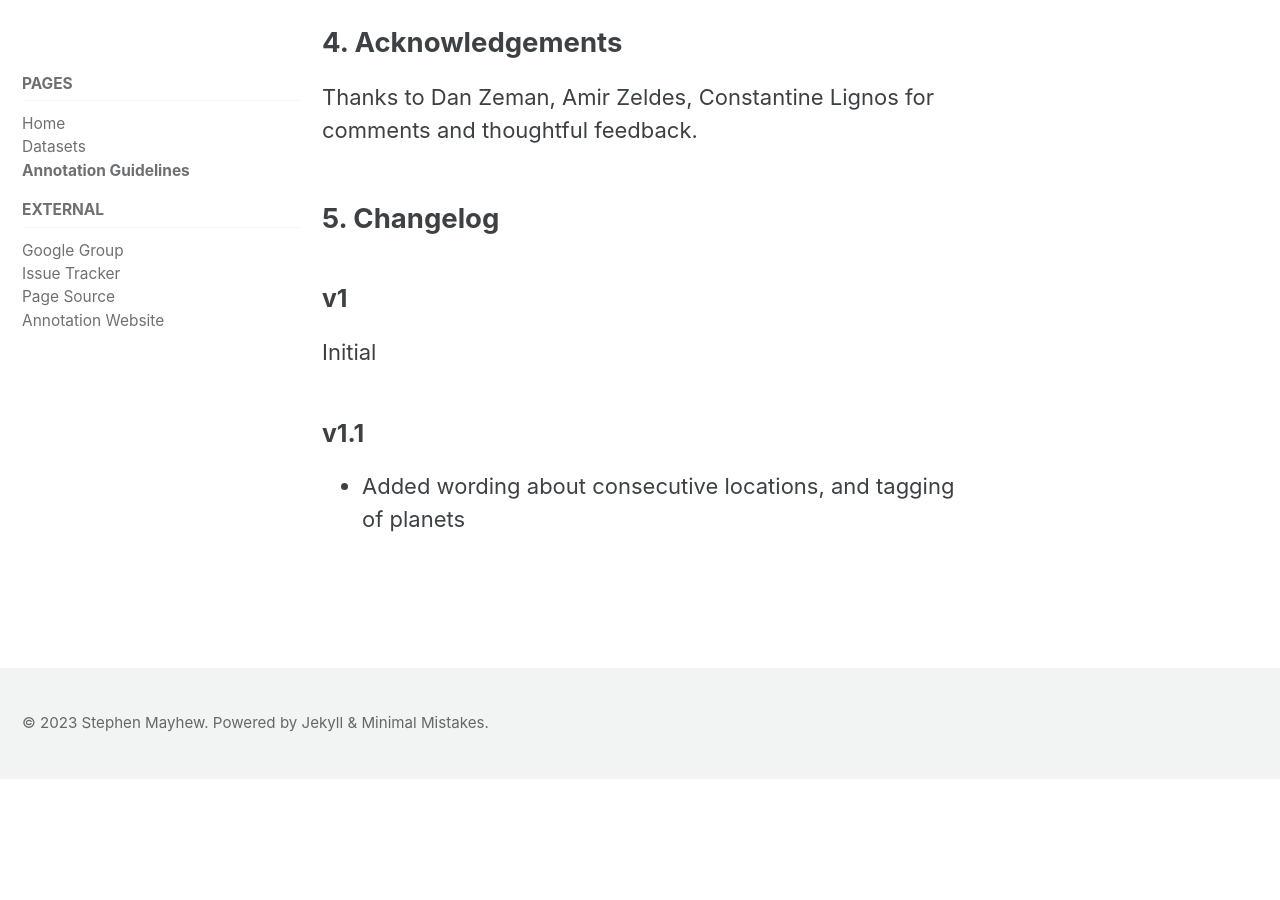
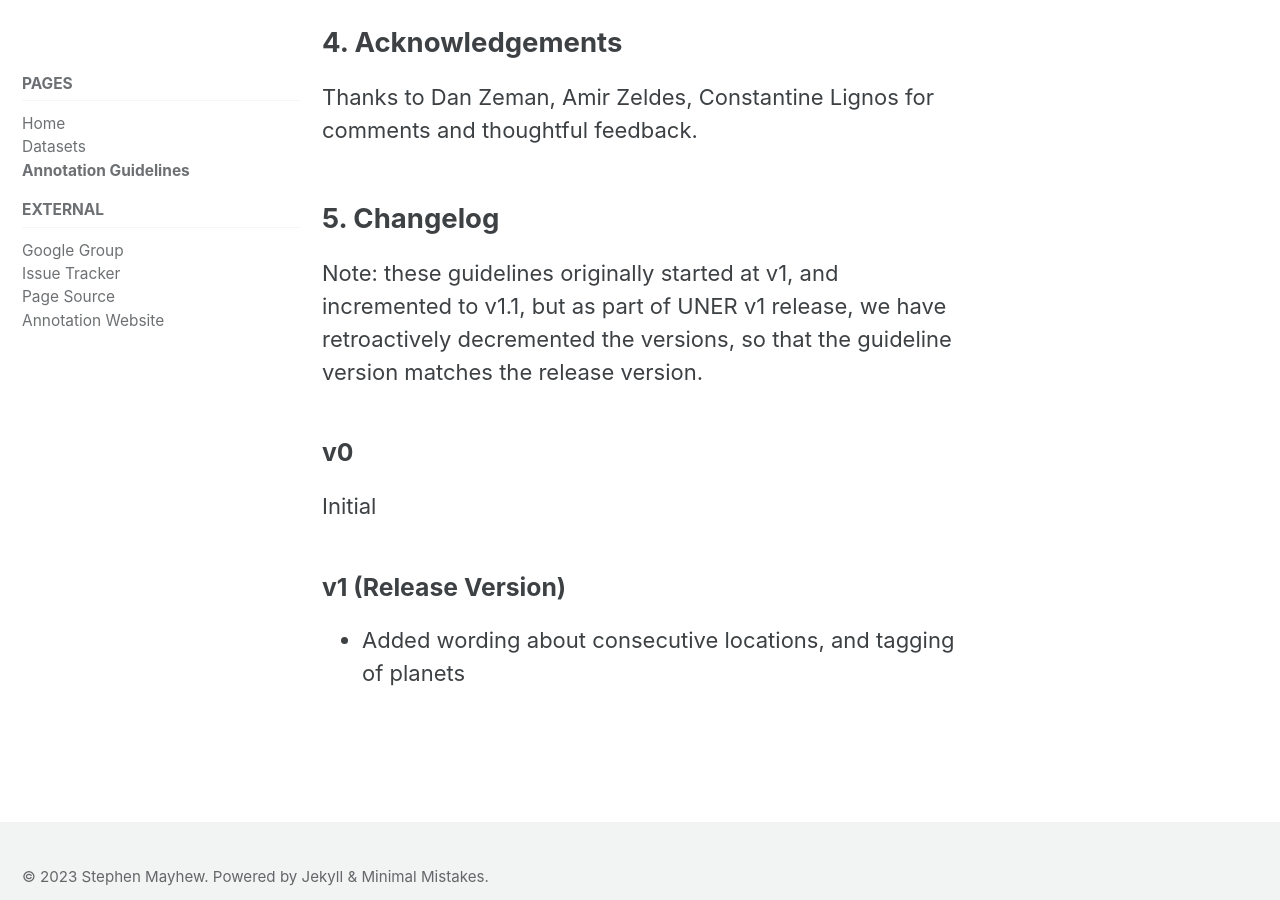
Before and after one commit to UniversalNER/UniversalNER, a Jekyll site: the page built from docs/_pages/guidelines.md, in a window 1280 px wide and 900 px high, scrolled down 14566 px. Built offline with Jekyll 4.4.1, drawn with Linux system fonts in a browser that asks for light colours; cached includes are drawn as plain includes; comment, search, counter and statistics services are not loaded; before the commit the page ends 15345 px from its top, so only the background shows below that.

Commit message:
Update guidelines.md
Update versions to v1

```diff
--- a/docs/_pages/guidelines.md
+++ b/docs/_pages/guidelines.md
@@ -422,9 +422,10 @@ The guidelines are also partially based on:
 Thanks to Dan Zeman, Amir Zeldes, Constantine Lignos for comments and thoughtful feedback.
 
 ## 5. Changelog
+Note: these guidelines originally started at v1, and incremented to v1.1, but as part of UNER v1 release, we have retroactively decremented the versions, so that the guideline version matches the release version.
 
-### v1
+### v0
 Initial
 
-### v1.1
+### v1 (Release Version)
 - Added wording about consecutive locations, and tagging of planets
```
Also changed, not shown: other parts of docs/_pages/guidelines.md (+1 -1 lines).
